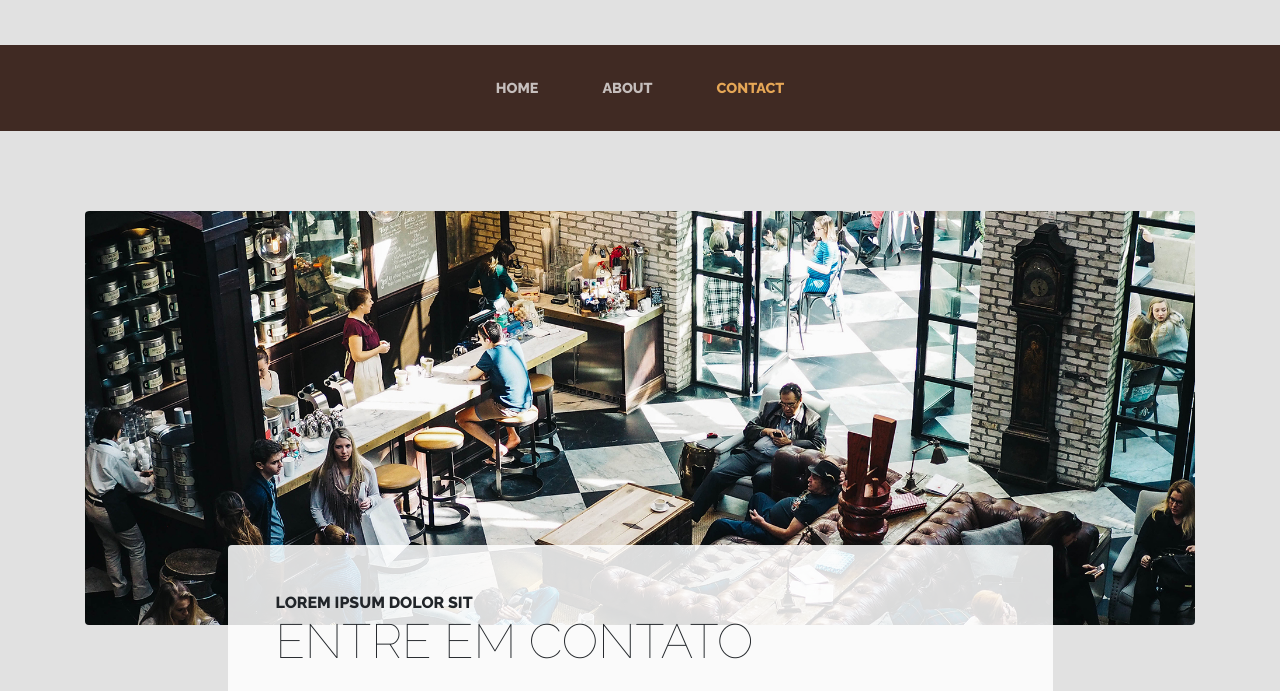
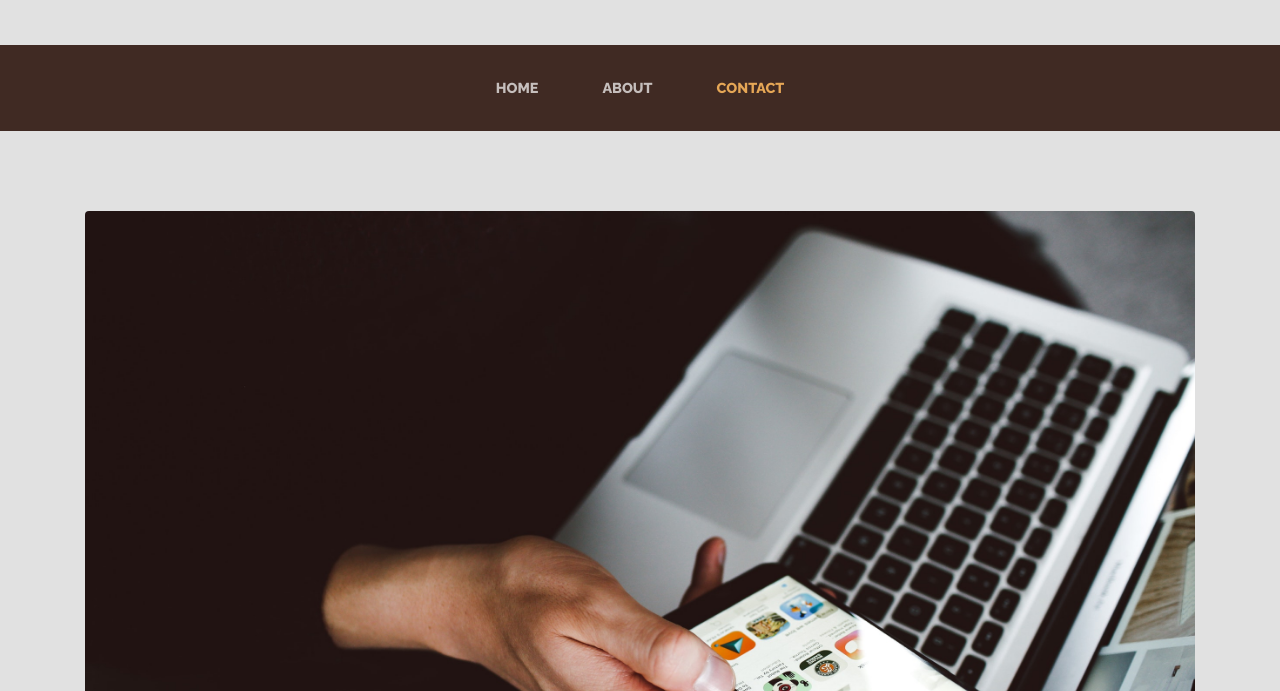
Before and after one commit to peritoeconomista/mouraoadvocacia, a plain HTML site: page contact.html in a window 1280 px wide. Shown: the part 229-920 px from the top of the page. Drawn offline with Linux system fonts and the light colour scheme.

Commit message:
Fix contact image.

```diff
--- a/contact.html
+++ b/contact.html
@@ -59,7 +59,7 @@
 
     <section class="page-section about-heading">
       <div class="container">
-        <img class="img-fluid rounded about-heading-img mb-3 mb-lg-0" src="img/about.jpg" alt="">
+        <img class="img-fluid rounded about-heading-img mb-3 mb-lg-0" src="img/contact.png" alt="">
         <div class="about-heading-content">
           <div class="row">
             <div class="col-xl-9 col-lg-10 mx-auto">
```
Also changed, not shown: img/contact.png (added).
